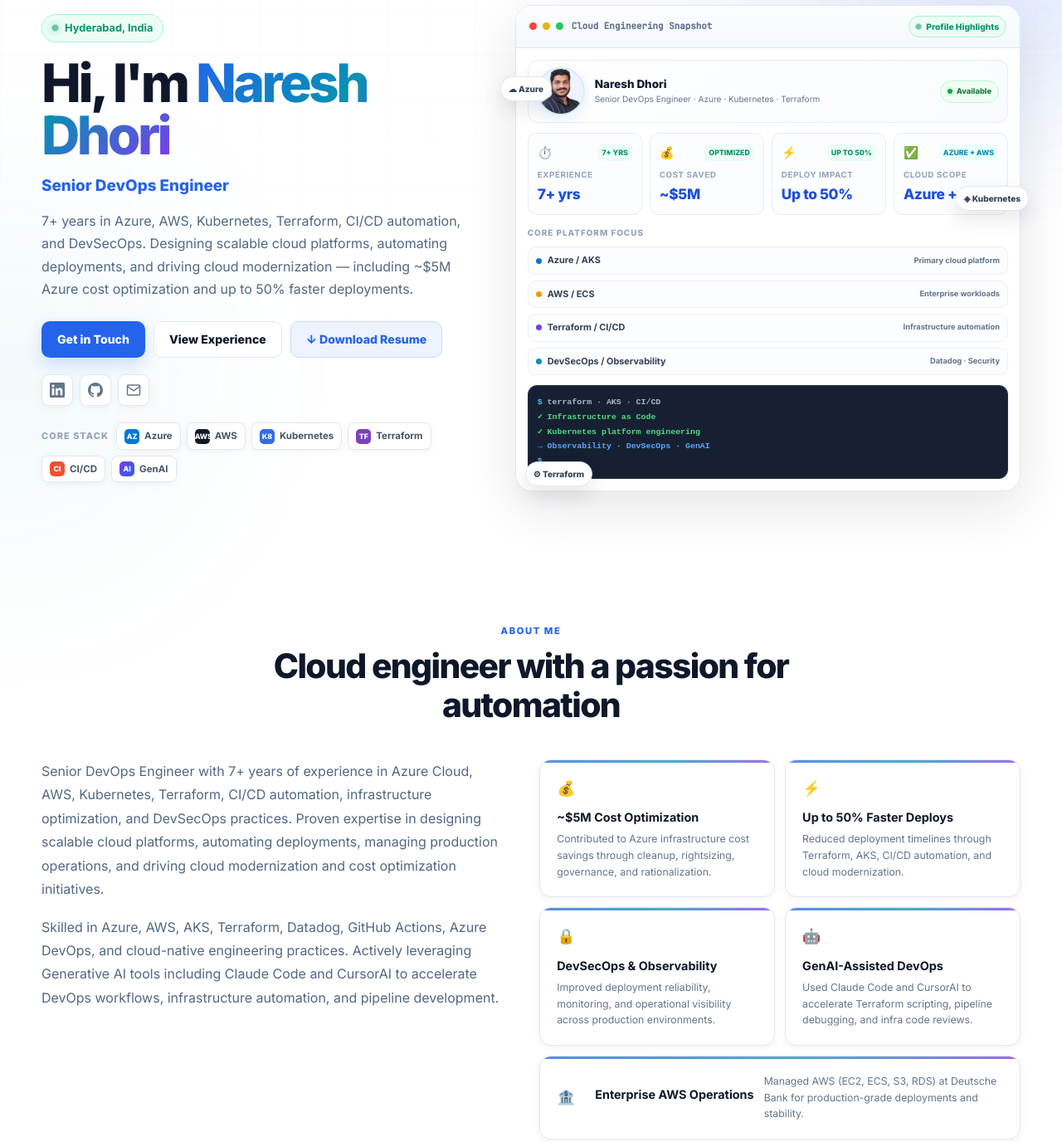
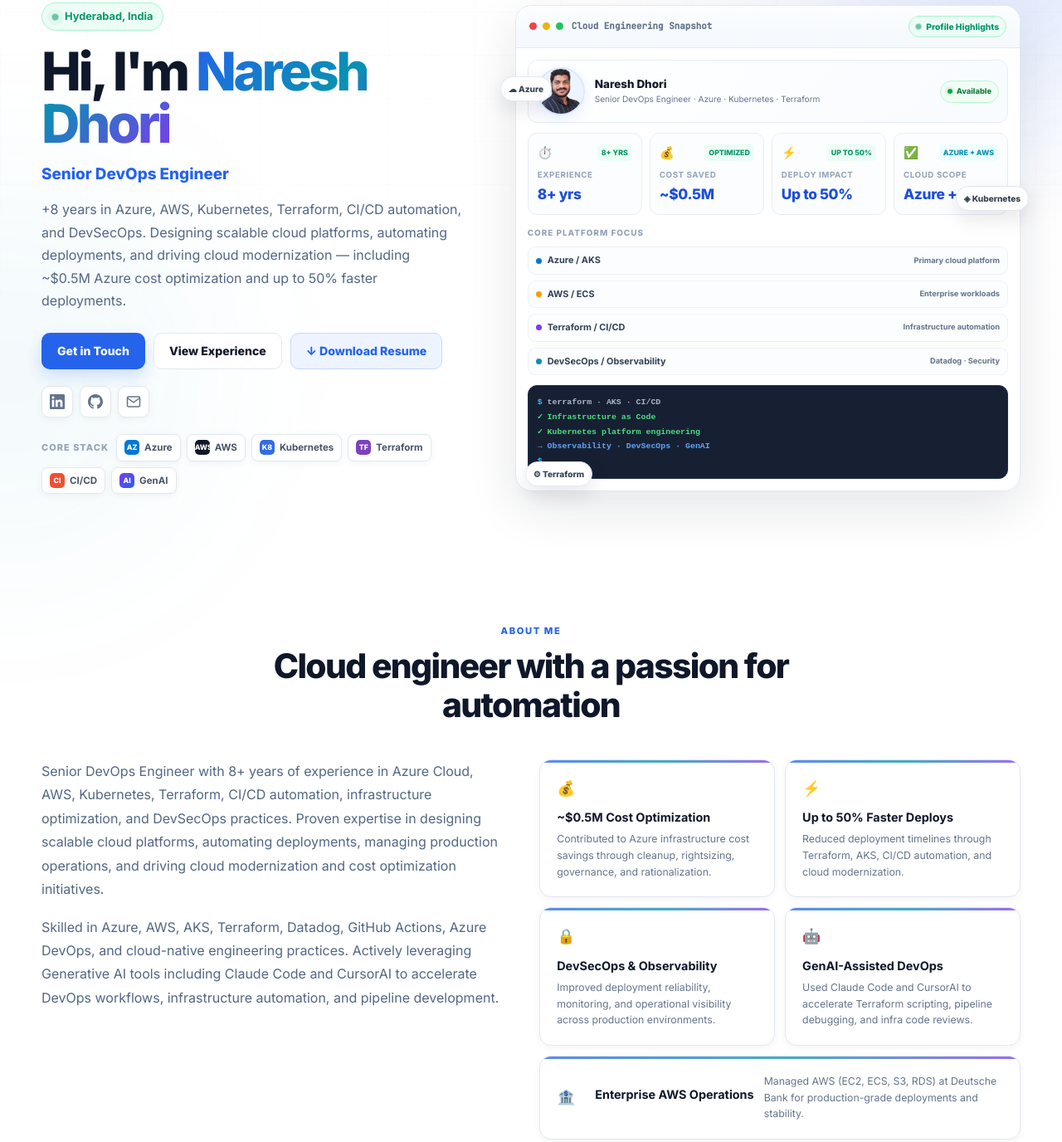
Before and after one commit to Nareshdhori/Nareshdhori.github.io, a plain HTML site: page index.html in a window 1280 px wide. Shown: the part 142-1518 px from the top of the page at 83% size. Drawn offline with Linux system fonts and the light colour scheme.

Commit message:
Update index.html

```diff
--- a/index.html
+++ b/index.html
@@ -48,9 +48,9 @@
         </h1>
         <p class="hero-title">Senior DevOps Engineer</p>
         <p class="hero-summary">
-          7+ years in Azure, AWS, Kubernetes, Terraform, CI/CD automation, and DevSecOps.
+          +8 years in Azure, AWS, Kubernetes, Terraform, CI/CD automation, and DevSecOps.
           Designing scalable cloud platforms, automating deployments, and driving cloud modernization —
-          including ~$5M Azure cost optimization and up to 50% faster deployments.
+          including ~$0.5M Azure cost optimization and up to 50% faster deployments.
         </p>
         <div class="hero-actions">
           <a href="#contact" class="btn btn-primary">Get in Touch</a>
@@ -112,10 +112,10 @@
               <div class="metric">
                 <div class="metric-top">
                   <span class="metric-icon">⏱️</span>
-                  <span class="metric-trend up">7+ yrs</span>
+                  <span class="metric-trend up">8+ yrs</span>
                 </div>
                 <span class="metric-label">Experience</span>
-                <span class="metric-value">7+ yrs</span>
+                <span class="metric-value">8+ yrs</span>
               </div>
               <div class="metric">
                 <div class="metric-top">
@@ -123,7 +123,7 @@
                   <span class="metric-trend up">Optimized</span>
                 </div>
                 <span class="metric-label">Cost Saved</span>
-                <span class="metric-value">~$5M</span>
+                <span class="metric-value">~$0.5M</span>
               </div>
               <div class="metric">
                 <div class="metric-top">
@@ -179,7 +179,7 @@
         <div class="about-grid">
           <div class="about-text">
             <p>
-              Senior DevOps Engineer with 7+ years of experience in Azure Cloud, AWS, Kubernetes, Terraform,
+              Senior DevOps Engineer with 8+ years of experience in Azure Cloud, AWS, Kubernetes, Terraform,
               CI/CD automation, infrastructure optimization, and DevSecOps practices. Proven expertise in
               designing scalable cloud platforms, automating deployments, managing production operations,
               and driving cloud modernization and cost optimization initiatives.
@@ -193,7 +193,7 @@
           <div class="achievements">
             <div class="achievement-card">
               <div class="achievement-icon">💰</div>
-              <h3>~$5M Cost Optimization</h3>
+              <h3>~$0.5M Cost Optimization</h3>
               <p>Contributed to Azure infrastructure cost savings through cleanup, rightsizing, governance, and rationalization.</p>
             </div>
             <div class="achievement-card">
@@ -360,7 +360,7 @@
                 <li>Implementing automation and configuration management using Ansible, PowerShell, and scripting.</li>
                 <li>Building AI-ready Azure infrastructure and internal automation solutions using Python, FastAPI, Generative AI, Claude Code, and CursorAI.</li>
                 <li>Configuring Datadog dashboards, monitors, and alerts to improve observability and incident response.</li>
-                <li>Led Azure cost optimization initiatives contributing to approximately $5M in infrastructure savings through cleanup, rightsizing, storage optimization, and governance.</li>
+                <li>Led Azure cost optimization initiatives contributing to approximately $0.5M in infrastructure savings through cleanup, rightsizing, storage optimization, and governance.</li>
               </ul>
             </div>
           </article>
```
